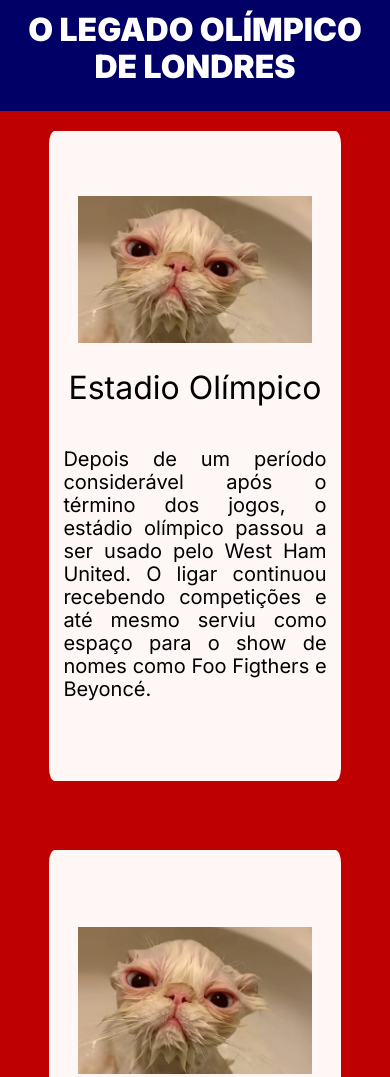
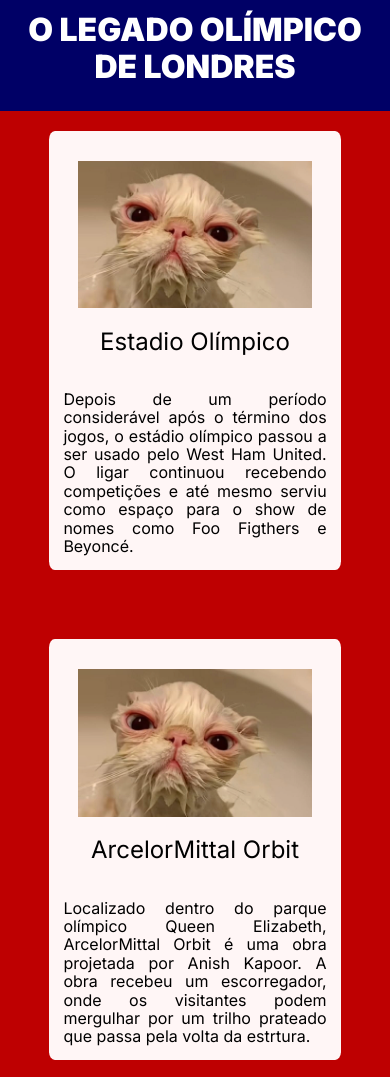
Before and after one commit to JOAORSS/legado-olimpico, a plain HTML site: page index.html in a window 390 px wide. Shown: the part 3520-4597 px from the top of the page. Drawn offline with Linux system fonts and the light colour scheme.

Commit message:
mehlorado a parte do conteinar legado mobile

```diff
--- a/css/style.css
+++ b/css/style.css
@@ -339,6 +339,19 @@ body{
 
     .main-content__legado__container{
         width: 75%;
+        height: fit-content;
+    }
+
+    .main-content__legado__container__img{
+        padding-top: 30px;
+    }
+
+    .main-content__legado__container__h2{
+        font-size: 1.5rem;
+    }
+
+    .main-content__legado__container__paragrafo{
+        font-size: 1rem;
     }
 
 
```
